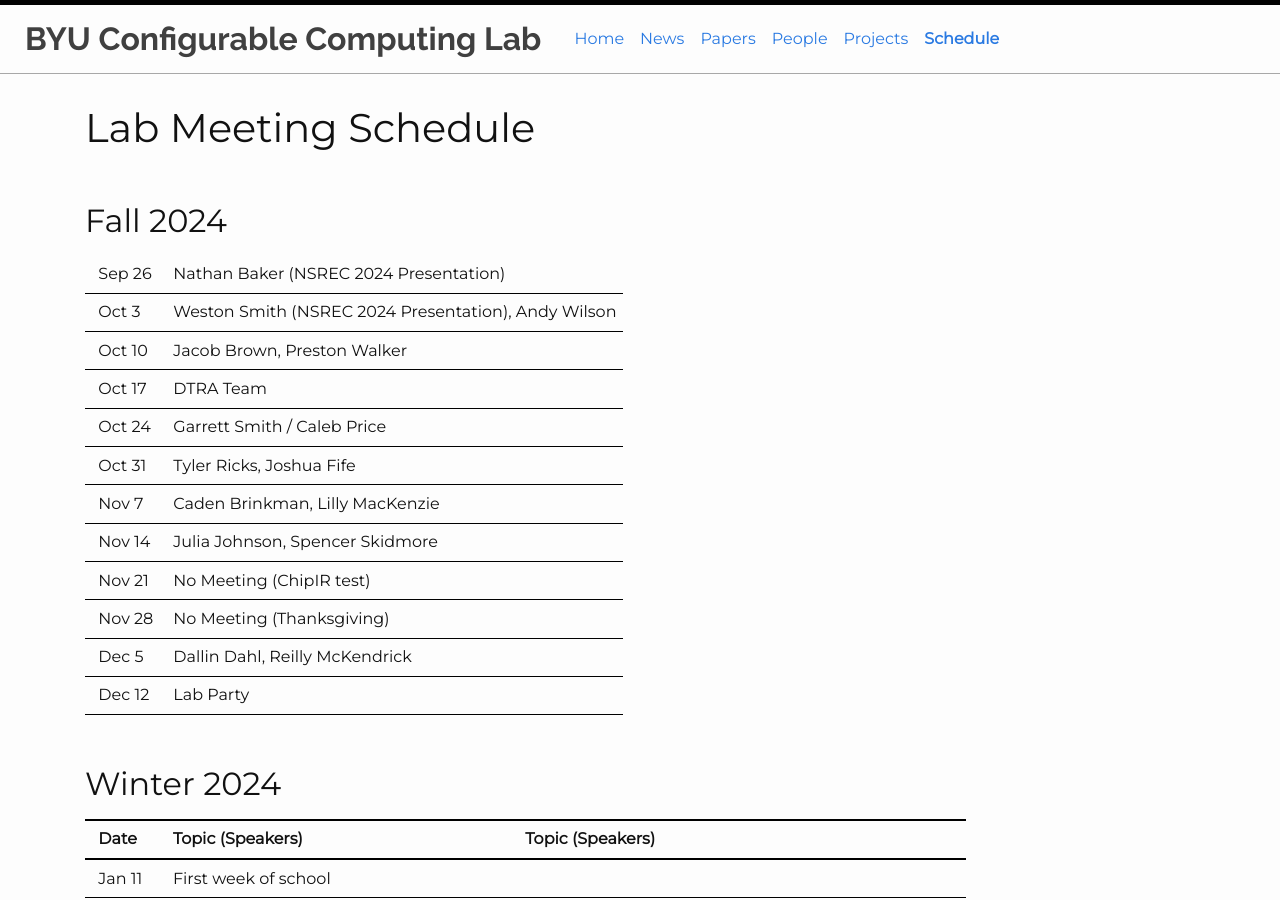
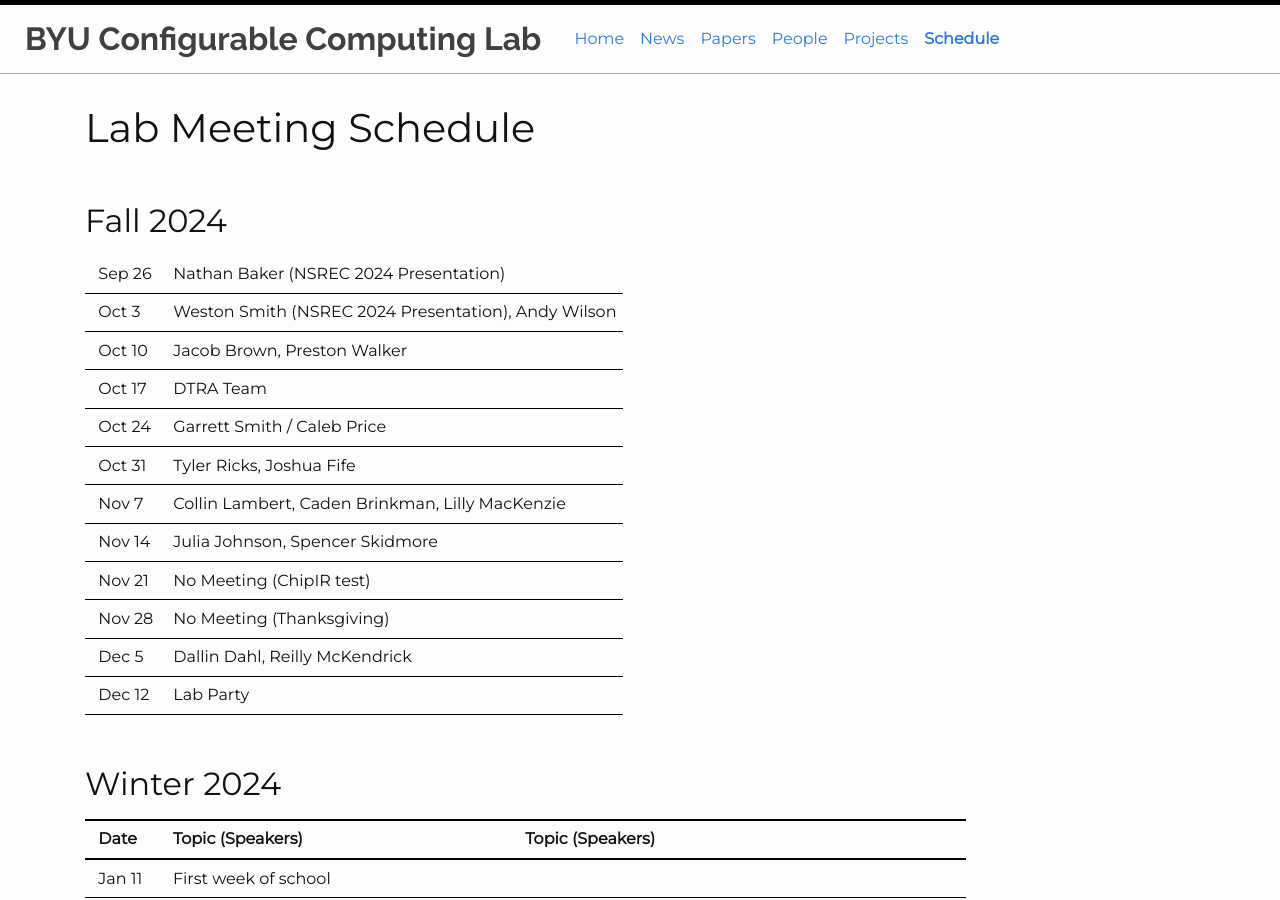
Before and after one commit to byuccl/byuccl.github.io, a Jekyll site: the page built from pages/schedule.md, in a window 1280 px wide and 900 px high. Built offline with Jekyll 4.4.1, drawn with Linux system fonts in a browser that asks for light colours; nearby versions of some CDN libraries.

Commit message:
Added Collin

```diff
--- a/pages/schedule.md
+++ b/pages/schedule.md
@@ -13,7 +13,7 @@ title: Schedule
 | Oct 17    | DTRA Team
 | Oct 24    | Garrett Smith / Caleb Price
 | Oct 31    | Tyler Ricks, Joshua Fife
-| Nov 7     | Caden Brinkman, Lilly MacKenzie
+| Nov 7     | Collin Lambert, Caden Brinkman, Lilly MacKenzie
 | Nov 14    | Julia Johnson, Spencer Skidmore
 | Nov 21    | No Meeting (ChipIR test)
 | Nov 28    | No Meeting (Thanksgiving)
```
